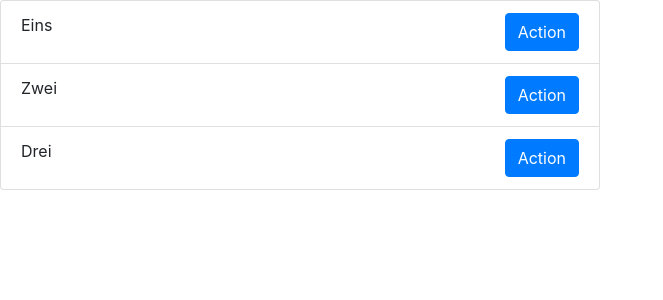
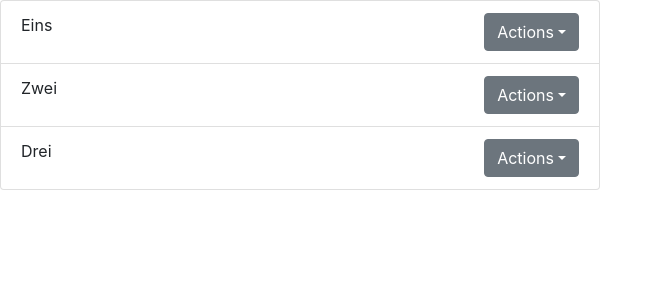
Before and after one commit to dohack2018/TodoTogetherRN, a React (Create React App) app: page / in a window 1280 px wide. Shown: the top 300 px of the page, without its empty margins (0-663 px from the left). Built offline with nearby package versions, Linux system fonts and the light colour scheme.

Commit message:
Implement Action dropdown feature

```diff
--- a/src/components/TodoList/TodoItem/index.js
+++ b/src/components/TodoList/TodoItem/index.js
@@ -1,8 +1,22 @@
 import React, { Component } from 'react'
-import { Button, ListGroupItem } from 'reactstrap'
+import { Button, ListGroupItem, ButtonDropdown, DropdownToggle, DropdownMenu, DropdownItem } from 'reactstrap'
 import './todoItem.css'
 
 export class TodoItem extends Component {
+    constructor(props) {
+        super(props);
+
+        this.state = {
+          actionsOpen: false
+        };
+      }
+
+      toggle() {
+        this.setState({
+            actionsOpen: !this.state.actionsOpen
+        });
+      }
+
     render() {
         return (
             <ListGroupItem className="TodoItem">
@@ -10,9 +24,15 @@ export class TodoItem extends Component {
                     {this.props.title}
                 </div>
                 <div class="TodoItem__action">
-                    <Button color="primary">
-                        Action
-                    </Button>
+                    <ButtonDropdown isOpen={this.state.actionsOpen} toggle={this.toggle.bind(this)}>
+                        <DropdownToggle caret>
+                            Actions
+                        </DropdownToggle>
+                        <DropdownMenu>
+                            <DropdownItem>Start Learning</DropdownItem>
+                            <DropdownItem>Mark as finished</DropdownItem>
+                        </DropdownMenu>
+                    </ButtonDropdown>
                 </div>
             </ListGroupItem>
         );
```
